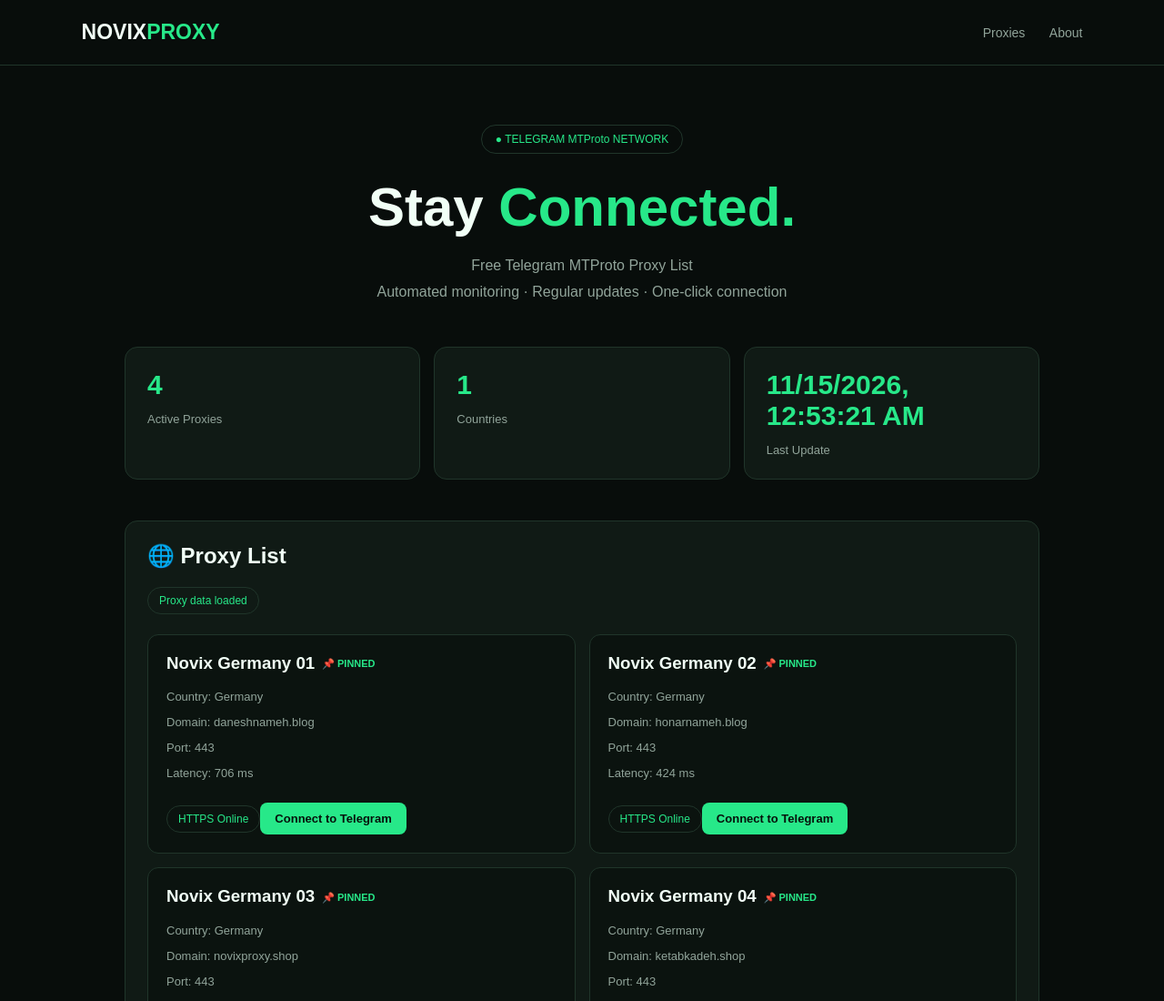
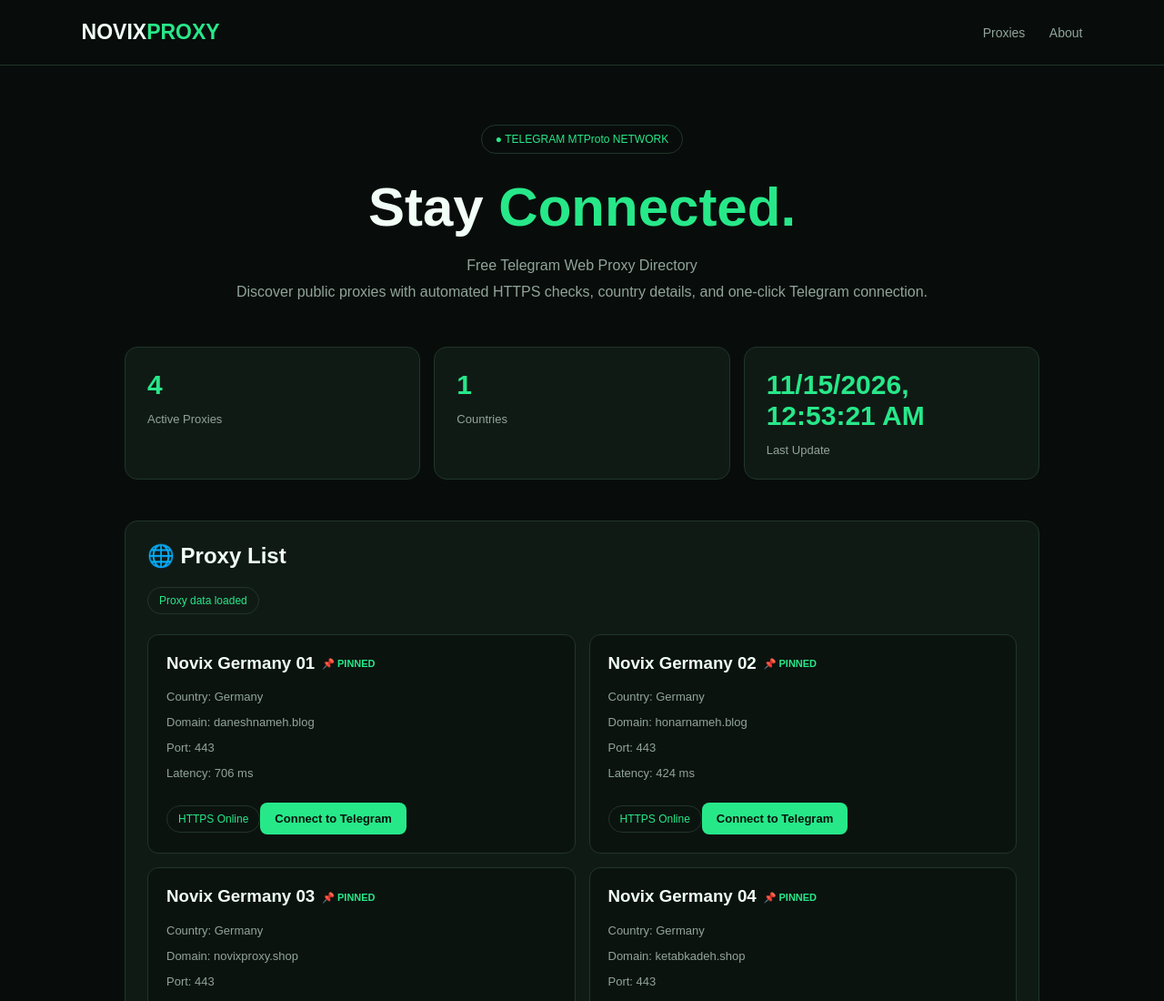
Before and after one commit to NovixProxy/Free-Telegram-Proxy-List, a plain HTML site: page index.html in a window 1280 px wide. Shown: the top 1100 px of the page at 91% size. Drawn offline with Linux system fonts and the light colour scheme.

Commit message:
Update index.html

```diff
--- a/index.html
+++ b/index.html
@@ -173,8 +173,8 @@ footer span { color: var(--green); }
     <div class="tag">● TELEGRAM MTProto NETWORK</div>
     <h1>Stay <span>Connected.</span></h1>
     <p class="subtitle">
-      Free Telegram MTProto Proxy List<br>
-      Automated monitoring · Regular updates · One-click connection
+  Free Telegram Web Proxy Directory<br>
+  Discover public proxies with automated HTTPS checks, country details, and one-click Telegram connection.
     </p>
   </section>
 
```
